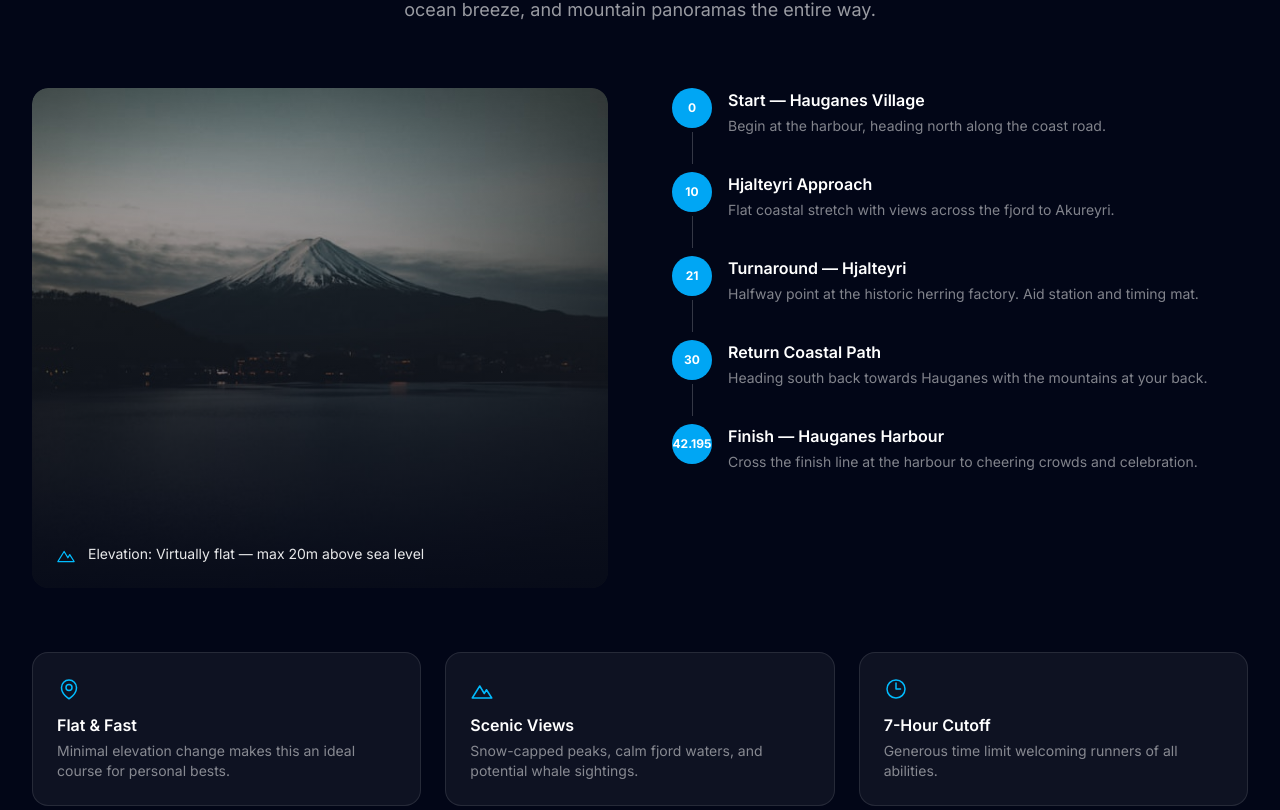
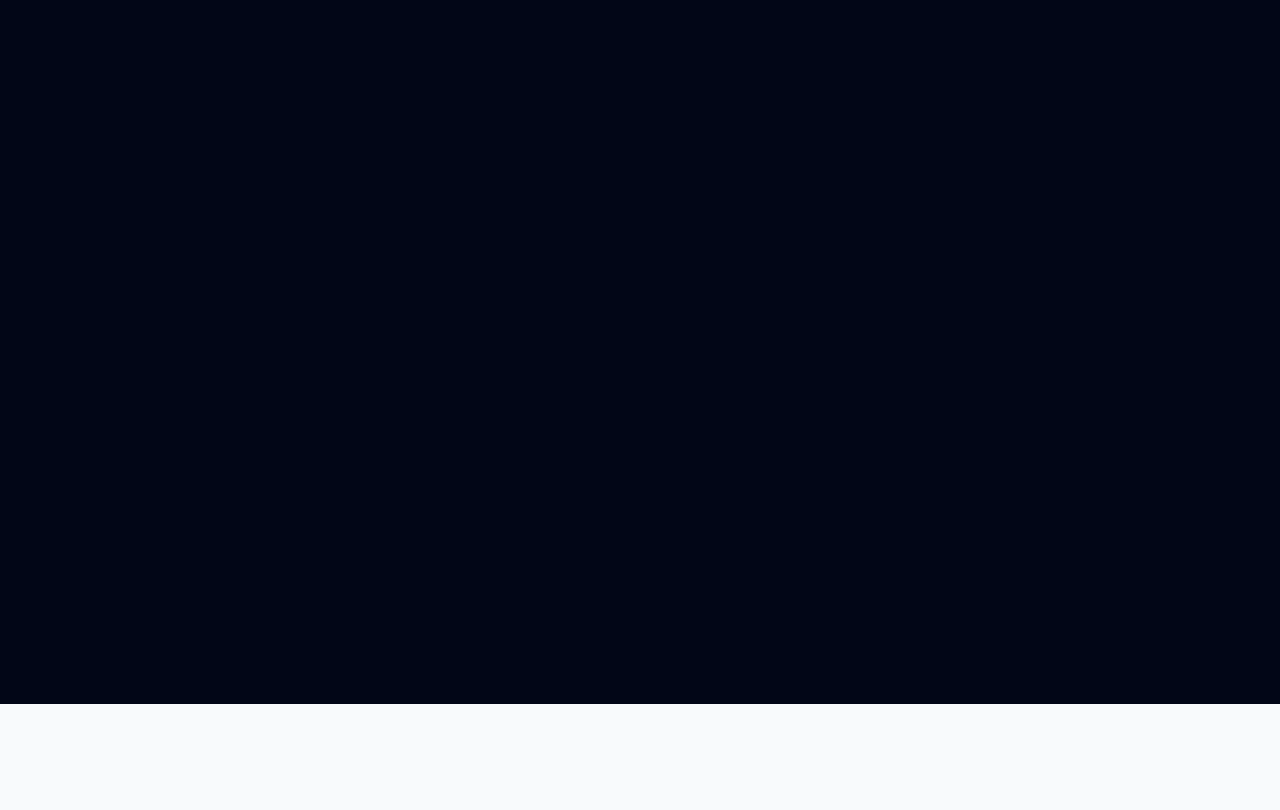
Before and after one commit to gunnarbirnir/demo-run-site, a React (Vite) app: page / in a window 1280 px wide. Shown: the part 2070-2880 px from the top of the page. Built offline with nearby package versions, Linux system fonts and the light colour scheme.

Commit message:
Add route iframe

```diff
--- a/src/App.jsx
+++ b/src/App.jsx
@@ -312,36 +312,8 @@ function About() {
 
 // ─── Route Section ───────────────────────────────────────────────
 function Route() {
-  const waypoints = [
-    {
-      km: "0",
-      name: "Start — Hauganes Village",
-      desc: "Begin at the harbour, heading north along the coast road.",
-    },
-    {
-      km: "10",
-      name: "Hjalteyri Approach",
-      desc: "Flat coastal stretch with views across the fjord to Akureyri.",
-    },
-    {
-      km: "21",
-      name: "Turnaround — Hjalteyri",
-      desc: "Halfway point at the historic herring factory. Aid station and timing mat.",
-    },
-    {
-      km: "30",
-      name: "Return Coastal Path",
-      desc: "Heading south back towards Hauganes with the mountains at your back.",
-    },
-    {
-      km: "42.195",
-      name: "Finish — Hauganes Harbour",
-      desc: "Cross the finish line at the harbour to cheering crowds and celebration.",
-    },
-  ];
-
   return (
-    <section id="route" className="py-24 sm:py-32 bg-slate-950 text-white">
+    <section id="route" className="pt-16 pb-20 bg-slate-950 text-white">
       <div className="mx-auto max-w-7xl px-4 sm:px-6 lg:px-8">
         <div className="text-center mb-16">
           <p className="text-sm font-semibold uppercase tracking-widest text-sky-400 mb-3">
@@ -355,77 +327,12 @@ function Route() {
             Flat terrain, ocean breeze, and mountain panoramas the entire way.
           </p>
         </div>
-
-        <div className="grid lg:grid-cols-2 gap-16 items-start">
-          {/* Route Map Image */}
-          <div className="relative rounded-2xl overflow-hidden">
-            <img
-              src="/images/route.jpg"
-              alt="Aerial view of Icelandic coastal road"
-              className="w-full h-[500px] object-cover rounded-2xl"
-            />
-            <div className="absolute inset-0 bg-linear-to-t from-slate-950/80 to-transparent" />
-            <div className="absolute bottom-6 left-6 right-6">
-              <div className="flex items-center gap-3 text-white/90">
-                <MountainIcon className="h-5 w-5 text-sky-400" />
-                <span className="text-sm">
-                  Elevation: Virtually flat — max 20m above sea level
-                </span>
-              </div>
-            </div>
-          </div>
-
-          {/* Waypoints */}
-          <div className="space-y-1">
-            {waypoints.map((wp, i) => (
-              <div key={wp.km} className="flex gap-4">
-                {/* Timeline */}
-                <div className="flex flex-col items-center">
-                  <div className="flex h-10 w-10 items-center justify-center rounded-full bg-sky-500 text-xs font-bold text-white shrink-0">
-                    {wp.km}
-                  </div>
-                  {i < waypoints.length - 1 && (
-                    <div className="w-px flex-1 bg-white/20 my-1" />
-                  )}
-                </div>
-                {/* Content */}
-                <div className="pb-8">
-                  <h3 className="font-semibold text-white">{wp.name}</h3>
-                  <p className="text-sm text-white/50 mt-1">{wp.desc}</p>
-                </div>
-              </div>
-            ))}
-          </div>
-        </div>
-
-        {/* Route highlights */}
-        <div className="grid sm:grid-cols-3 gap-6 mt-16">
-          {[
-            {
-              icon: <MapPinIcon className="h-6 w-6" />,
-              title: "Flat & Fast",
-              desc: "Minimal elevation change makes this an ideal course for personal bests.",
-            },
-            {
-              icon: <MountainIcon className="h-6 w-6" />,
-              title: "Scenic Views",
-              desc: "Snow-capped peaks, calm fjord waters, and potential whale sightings.",
-            },
-            {
-              icon: <ClockIcon className="h-6 w-6" />,
-              title: "7-Hour Cutoff",
-              desc: "Generous time limit welcoming runners of all abilities.",
-            },
-          ].map((item) => (
-            <div
-              key={item.title}
-              className="rounded-2xl bg-white/5 border border-white/10 p-6"
-            >
-              <div className="text-sky-400 mb-3">{item.icon}</div>
-              <h3 className="font-semibold text-white mb-1">{item.title}</h3>
-              <p className="text-sm text-white/50">{item.desc}</p>
-            </div>
-          ))}
+        <div className="flex justify-center">
+        <iframe
+          height="600"
+          style={{ width: '100%', maxWidth: 900 }}
+          src={`http://localhost:3000/runs/N4zQOJc8HpKLfxz3KgvS`}
+        />
         </div>
       </div>
     </section>
```
